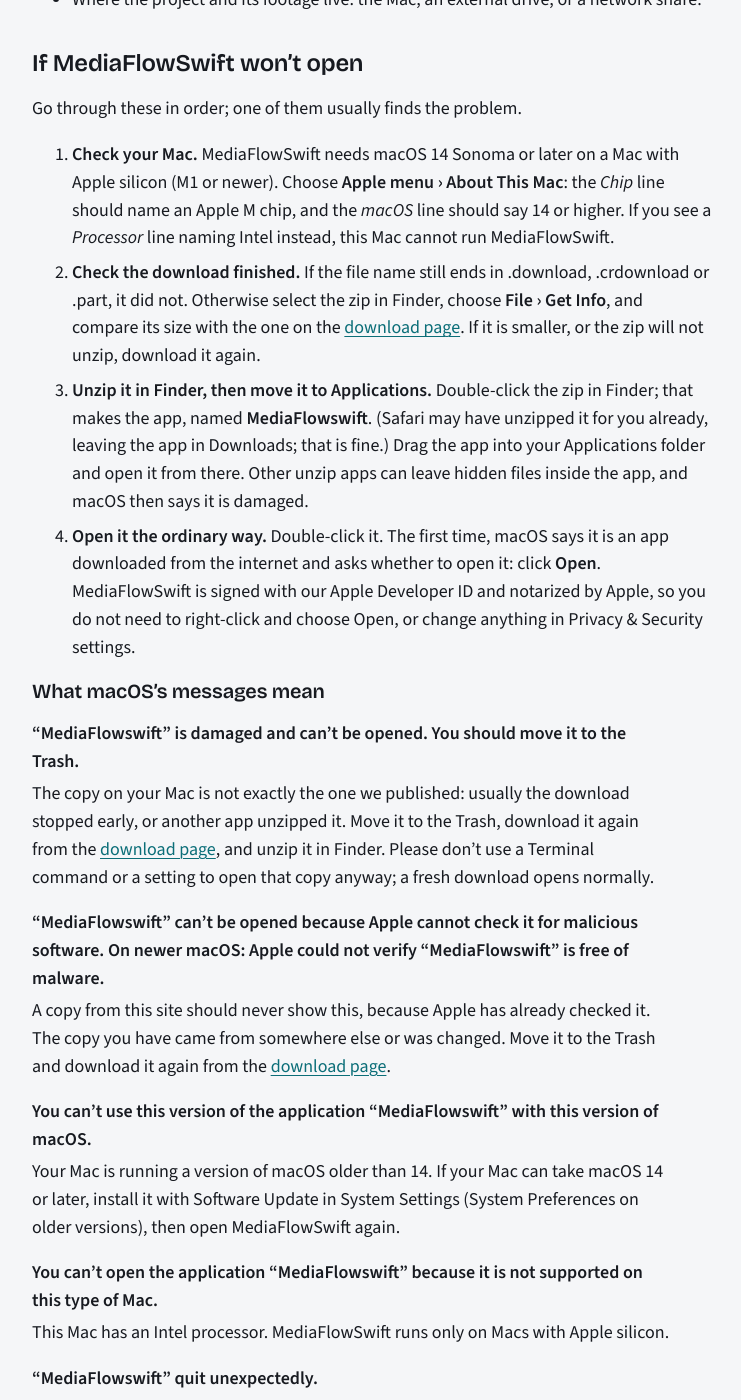
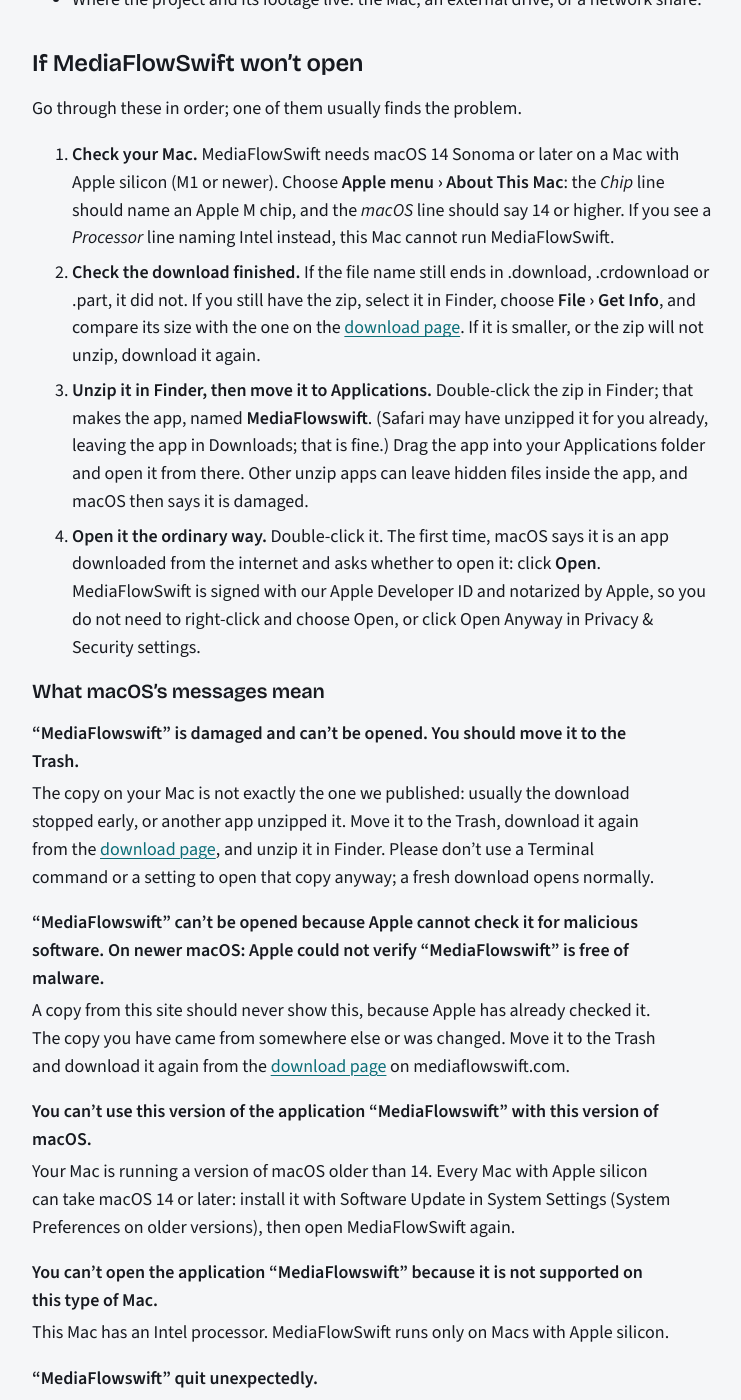
Before and after one commit to mwmike/mediaflowswift.com, a Jekyll site: the page support.html, which Jekyll copies as it is, in a window 1280 px wide and 1400 px high, scrolled down 718 px. Shown: the whole window, without its empty margins (80-821 px from the left). Built offline with Jekyll 4.4.1, drawn with Linux system fonts in a browser that asks for light colours.

Commit message:
Support: review fixes for the won't-open section (#2)
Safari deletes the zip after unzipping it, so the size check starts
'If you still have the zip'; 'Open Anyway' names the Gatekeeper
override that is not needed, instead of all Privacy & Security
settings (the Local Network switch lives there too); every Apple
silicon Mac can take macOS 14; the unverified-copy answer names
mediaflowswift.com.

Co-Authored-By: Claude Opus 5.5 <noreply@anthropic.com>

```diff
--- a/support.html
+++ b/support.html
@@ -51,9 +51,9 @@
   <p>Go through these in order; one of them usually finds the problem.</p>
   <ol class="steps">
     <li><strong>Check your Mac.</strong> MediaFlowSwift needs macOS 14 Sonoma or later on a Mac with Apple silicon (M1 or newer). Choose <strong>Apple menu &rsaquo; About This Mac</strong>: the <em>Chip</em> line should name an Apple M chip, and the <em>macOS</em> line should say 14 or higher. If you see a <em>Processor</em> line naming Intel instead, this Mac cannot run MediaFlowSwift.</li>
-    <li><strong>Check the download finished.</strong> If the file name still ends in .download, .crdownload or .part, it did not. Otherwise select the zip in Finder, choose <strong>File &rsaquo; Get Info</strong>, and compare its size with the one on the <a href="/download.html">download page</a>. If it is smaller, or the zip will not unzip, download it again.</li>
+    <li><strong>Check the download finished.</strong> If the file name still ends in .download, .crdownload or .part, it did not. If you still have the zip, select it in Finder, choose <strong>File &rsaquo; Get Info</strong>, and compare its size with the one on the <a href="/download.html">download page</a>. If it is smaller, or the zip will not unzip, download it again.</li>
     <li><strong>Unzip it in Finder, then move it to Applications.</strong> Double-click the zip in Finder; that makes the app, named <strong>MediaFlowswift</strong>. (Safari may have unzipped it for you already, leaving the app in Downloads; that is fine.) Drag the app into your Applications folder and open it from there. Other unzip apps can leave hidden files inside the app, and macOS then says it is damaged.</li>
-    <li><strong>Open it the ordinary way.</strong> Double-click it. The first time, macOS says it is an app downloaded from the internet and asks whether to open it: click <strong>Open</strong>. MediaFlowSwift is signed with our Apple Developer ID and notarized by Apple, so you do not need to right-click and choose Open, or change anything in Privacy &amp; Security settings.</li>
+    <li><strong>Open it the ordinary way.</strong> Double-click it. The first time, macOS says it is an app downloaded from the internet and asks whether to open it: click <strong>Open</strong>. MediaFlowSwift is signed with our Apple Developer ID and notarized by Apple, so you do not need to right-click and choose Open, or click Open Anyway in Privacy &amp; Security settings.</li>
   </ol>
 
   <h3>What macOS&rsquo;s messages mean</h3>
@@ -61,9 +61,9 @@
     <dt>&ldquo;MediaFlowswift&rdquo; is damaged and can&rsquo;t be opened. You should move it to the Trash.</dt>
     <dd>The copy on your Mac is not exactly the one we published: usually the download stopped early, or another app unzipped it. Move it to the Trash, download it again from the <a href="/download.html">download page</a>, and unzip it in Finder. Please don&rsquo;t use a Terminal command or a setting to open that copy anyway; a fresh download opens normally.</dd>
     <dt>&ldquo;MediaFlowswift&rdquo; can&rsquo;t be opened because Apple cannot check it for malicious software. On newer macOS: Apple could not verify &ldquo;MediaFlowswift&rdquo; is free of malware.</dt>
-    <dd>A copy from this site should never show this, because Apple has already checked it. The copy you have came from somewhere else or was changed. Move it to the Trash and download it again from the <a href="/download.html">download page</a>.</dd>
+    <dd>A copy from this site should never show this, because Apple has already checked it. The copy you have came from somewhere else or was changed. Move it to the Trash and download it again from the <a href="/download.html">download page</a> on mediaflowswift.com.</dd>
     <dt>You can&rsquo;t use this version of the application &ldquo;MediaFlowswift&rdquo; with this version of macOS.</dt>
-    <dd>Your Mac is running a version of macOS older than 14. If your Mac can take macOS 14 or later, install it with Software Update in System Settings (System Preferences on older versions), then open MediaFlowSwift again.</dd>
+    <dd>Your Mac is running a version of macOS older than 14. Every Mac with Apple silicon can take macOS 14 or later: install it with Software Update in System Settings (System Preferences on older versions), then open MediaFlowSwift again.</dd>
     <dt>You can&rsquo;t open the application &ldquo;MediaFlowswift&rdquo; because it is not supported on this type of Mac.</dt>
     <dd>This Mac has an Intel processor. MediaFlowSwift runs only on Macs with Apple silicon.</dd>
     <dt>&ldquo;MediaFlowswift&rdquo; quit unexpectedly.</dt>
```
